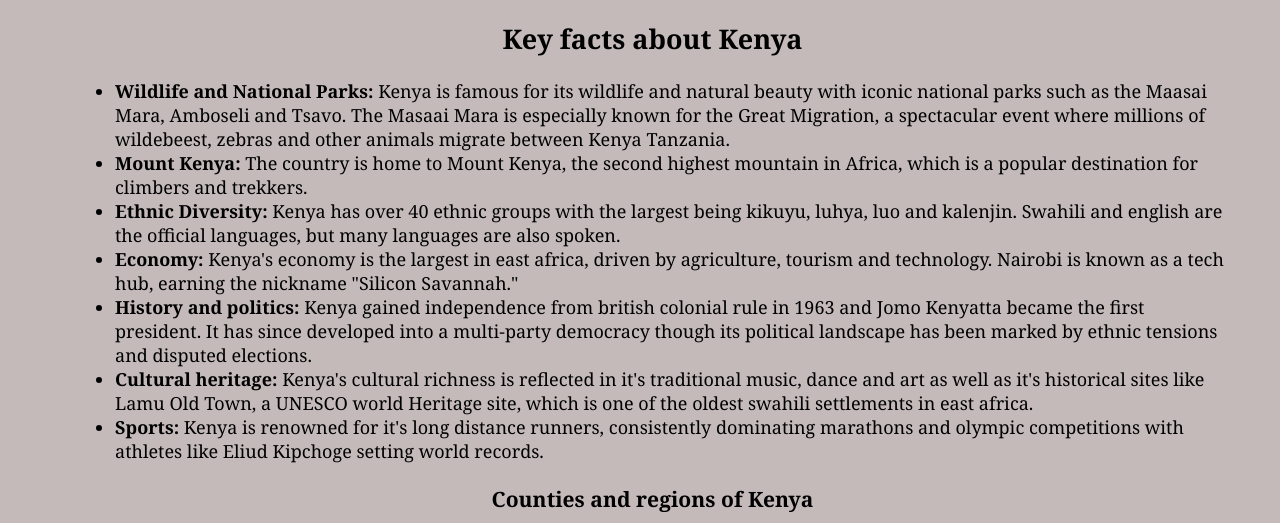
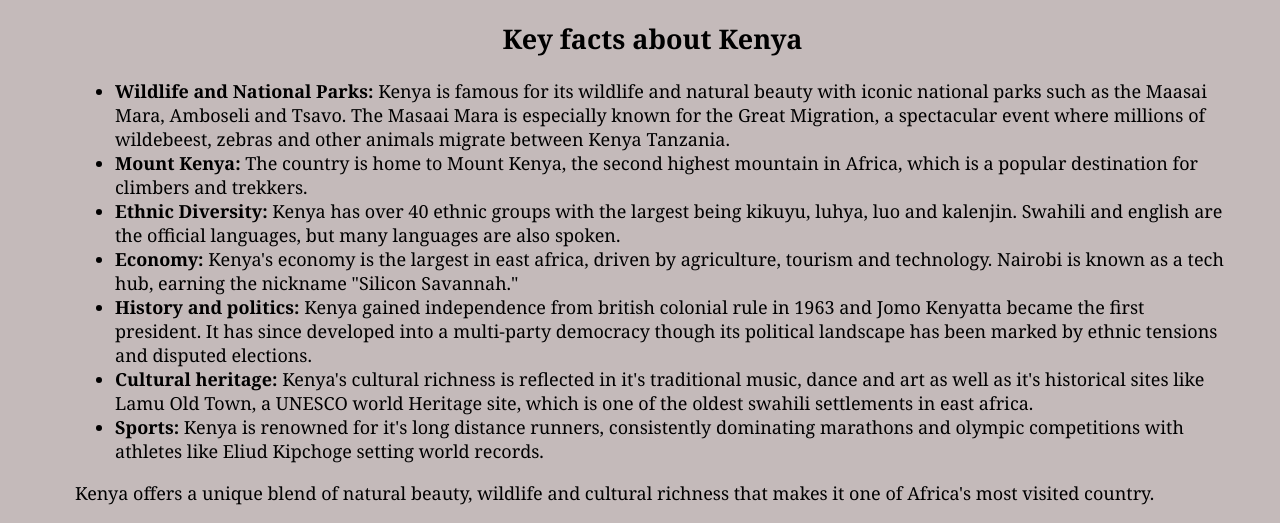
Before and after one commit to Paulakays/my-country, a plain HTML site: page Project1.html in a window 1280 px wide. Shown: the part 247-770 px from the top of the page. Drawn offline with Linux system fonts and the light colour scheme.

Commit message:
text added; to test Sourcetree

```diff
--- a/Project1.html
+++ b/Project1.html
@@ -50,6 +50,10 @@
             olympic competitions with athletes like Eliud Kipchoge setting world records.
         </li>
     </ul>
+    <div>
+          Kenya offers a unique blend of natural beauty, wildlife and cultural richness that makes it one of
+          Africa's most visited country.
+    </div>
     </p>
     <h3>Counties and regions of Kenya</h3>
     <p>
```
